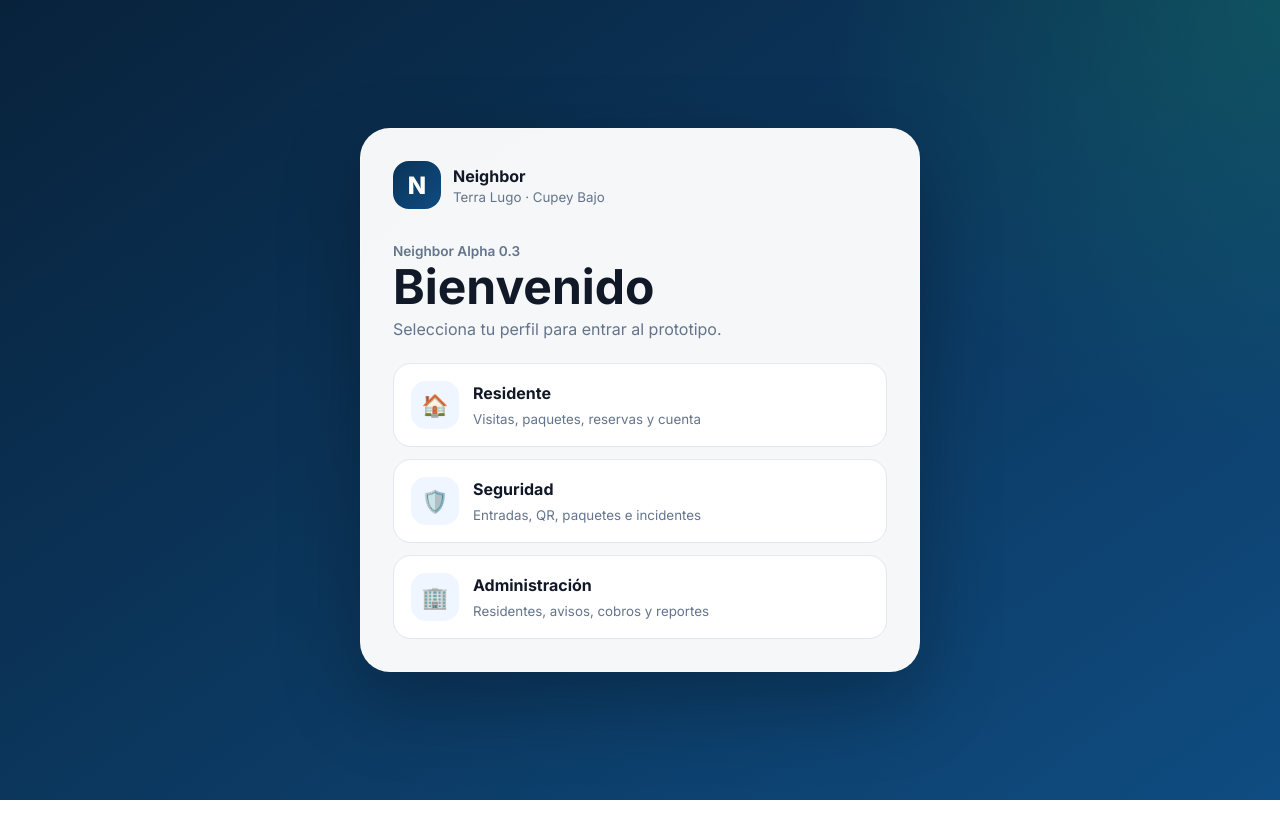
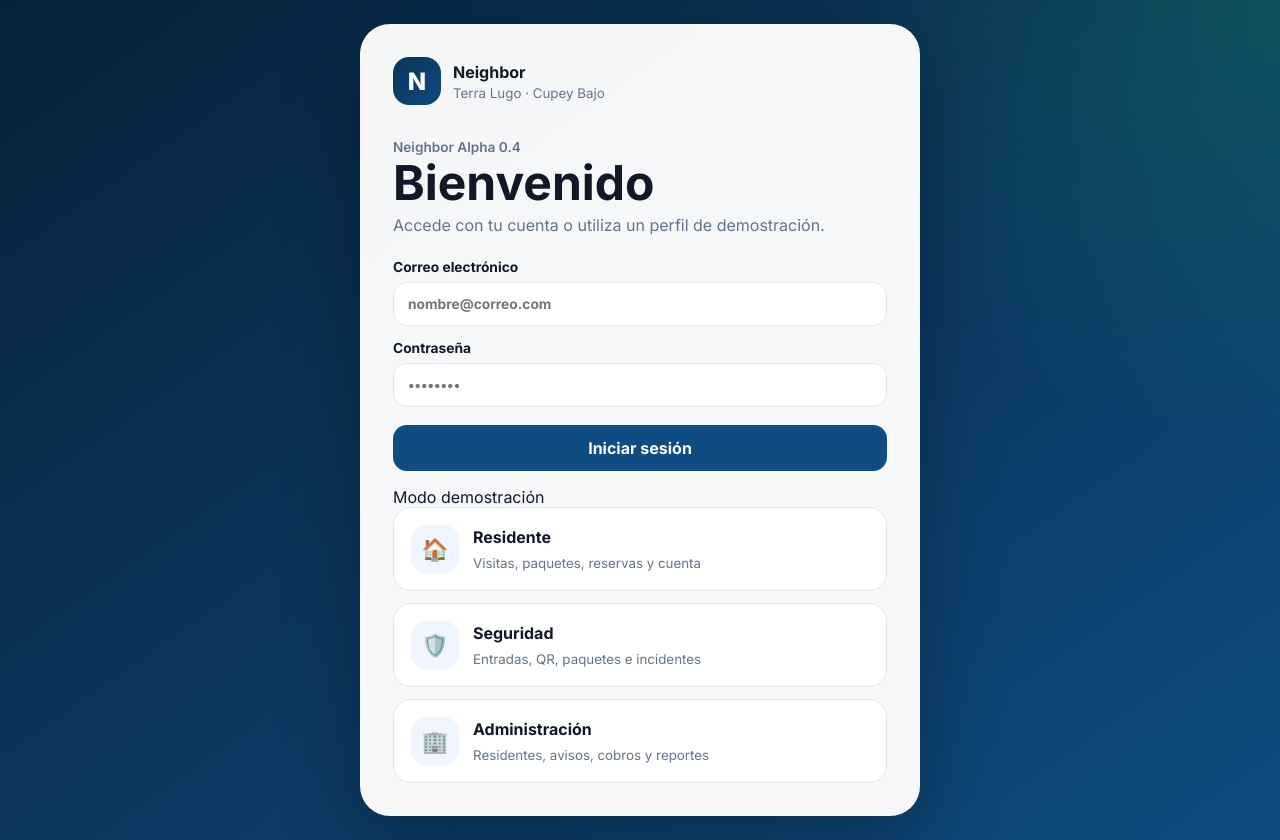
Before and after one commit to eliezelapolinaris2017-lab/neighbor-terra-lugo, a plain HTML site: page index.html in a window 1280 px wide. Before the commit the page ends 800 px from the top, so only its background shows below. Drawn offline with Linux system fonts and the light colour scheme.

Commit message:
Preparar acceso Firebase y modo demo Alpha 0.4

```diff
--- a/index.html
+++ b/index.html
@@ -14,9 +14,18 @@
   <section class="login-screen" id="loginScreen">
     <div class="login-card">
       <div class="brand-lockup"><span class="brand-mark">N</span><div><strong>Neighbor</strong><small>Terra Lugo · Cupey Bajo</small></div></div>
-      <p class="eyebrow">Neighbor Alpha 0.3</p>
+      <p class="eyebrow">Neighbor Alpha 0.4</p>
       <h1>Bienvenido</h1>
-      <p class="login-copy">Selecciona tu perfil para entrar al prototipo.</p>
+      <p class="login-copy">Accede con tu cuenta o utiliza un perfil de demostración.</p>
+
+      <form class="auth-form" id="loginForm">
+        <label>Correo electrónico<input name="email" type="email" autocomplete="email" placeholder="nombre@correo.com" required></label>
+        <label>Contraseña<input name="password" type="password" autocomplete="current-password" minlength="6" placeholder="••••••••" required></label>
+        <button class="primary-button" type="submit">Iniciar sesión</button>
+        <p class="form-message" id="loginMessage" aria-live="polite"></p>
+      </form>
+
+      <div class="login-divider"><span>Modo demostración</span></div>
       <div class="role-grid">
         <button class="role-card" type="button" data-role="resident"><span>🏠</span><strong>Residente</strong><small>Visitas, paquetes, reservas y cuenta</small></button>
         <button class="role-card" type="button" data-role="guard"><span>🛡️</span><strong>Seguridad</strong><small>Entradas, QR, paquetes e incidentes</small></button>
@@ -35,6 +44,8 @@
       <button class="avatar" id="avatarButton" type="button" aria-label="Abrir perfil">EV</button>
     </header>
 
+    <section class="connection-banner" id="connectionBanner">Modo local activo</section>
+
     <section class="hero" aria-label="Resumen de la comunidad">
       <div>
         <span class="hero-badge" id="roleBadge">Neighbor Resident</span>
@@ -45,7 +56,7 @@
     </section>
 
     <section>
-      <div class="section-title"><h2 id="actionsTitle">Acciones principales</h2><button class="text-button" id="changeRole" type="button">Cambiar perfil</button></div>
+      <div class="section-title"><h2 id="actionsTitle">Acciones principales</h2><button class="text-button" id="changeRole" type="button">Cerrar sesión</button></div>
       <div class="action-grid" id="actionGrid"></div>
     </section>
 
@@ -69,6 +80,6 @@
     </form>
   </dialog>
 
-  <script src="app.js"></script>
+  <script type="module" src="app.js"></script>
 </body>
 </html>
```
